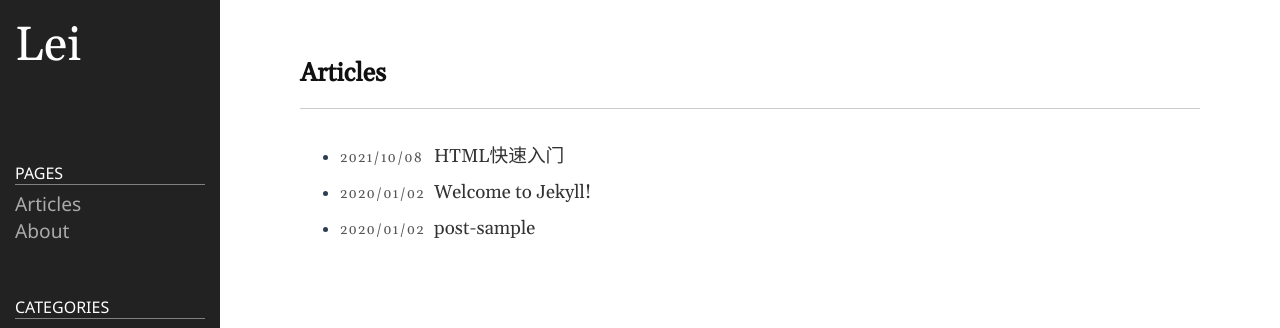
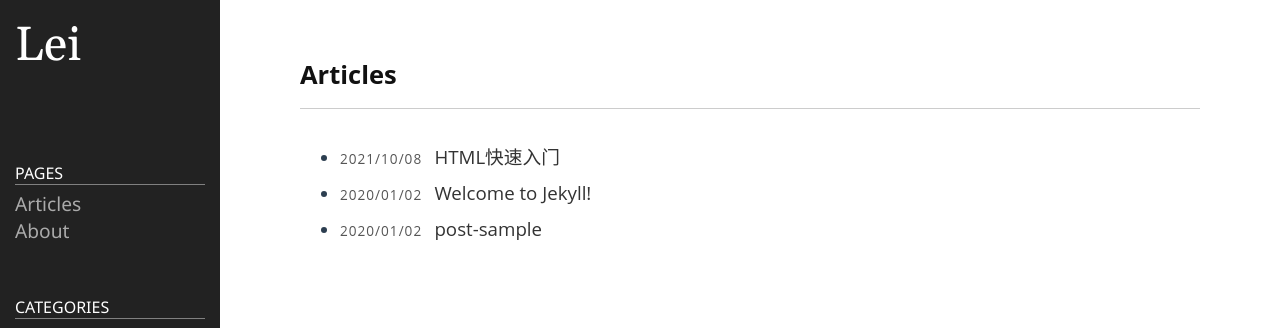
Before and after one commit to Honlay/Honlay.github.io, a Jekyll site: the page built from index.md, in a window 1280 px wide. Shown: the top 328 px of the page. Built offline with Jekyll 4.4.1, drawn with Linux system fonts in a browser that asks for light colours.

Commit message:
Update style.css

```diff
--- a/public/css/style.css
+++ b/public/css/style.css
@@ -49,7 +49,7 @@ body {
 	height: 100%;
 	margin: 0;
 	padding: 0;
-	font-family: 'Gelasio', 'Nanum Myeongjo', serif;
+	font-family: Open Sans, 'Nanum Myeongjo', serif;
 	color: #2c3e50;
 }
 
```
